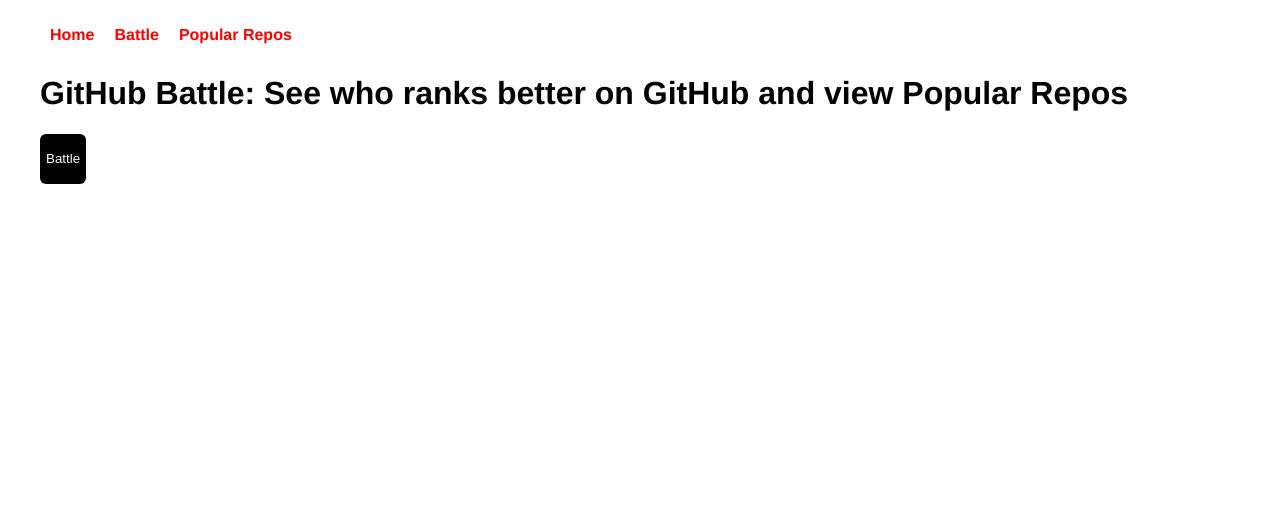
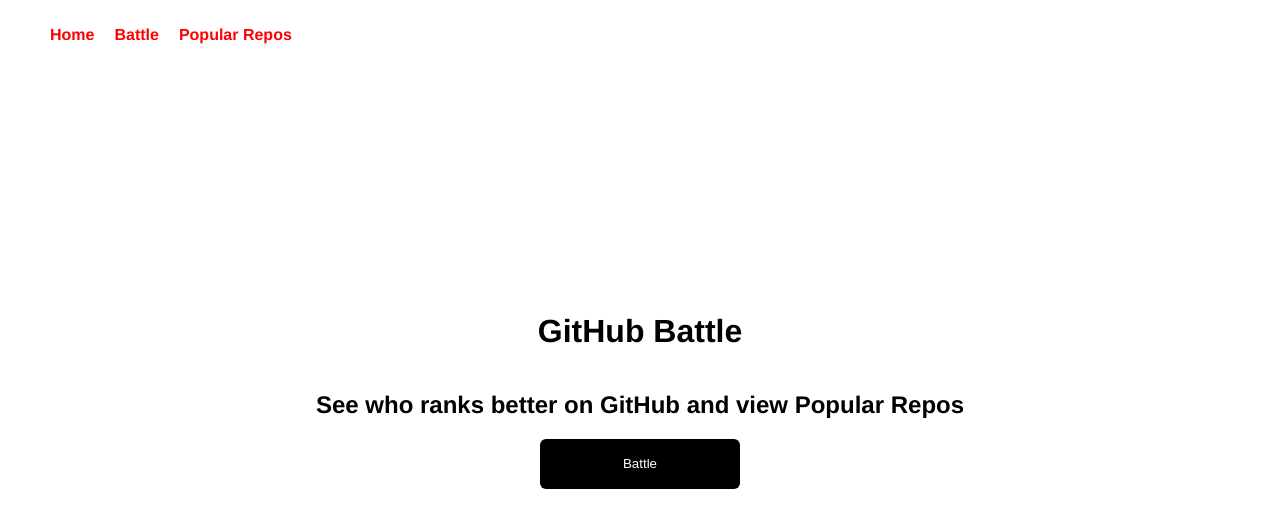
Before and after one commit to govindrai/GitHub-Battle, a React app: page / in a window 1280 px wide. Built offline with nearby package versions, Linux system fonts and the light colour scheme.

Commit message:
Configure webpack, add site wide navigation and routing

```diff
--- a/src/components/App.js
+++ b/src/components/App.js
@@ -1,7 +1,7 @@
 import React from "react";
 import ReactDOM from "react-dom";
 // import PropTypes from "prop-types";
-import { BrowserRouter as Router, Route } from "react-router-dom";
+import { BrowserRouter as Router, Route, Switch } from "react-router-dom";
 
 import Nav from "./Nav";
 import Home from "./Home";
@@ -14,9 +14,12 @@
       <Router>
         <div className="container">
           <Nav />
-          <Route exact path="/" component={Home} />
-          <Route path="/battle" component={Battle} />
-          <Route path="/popular-repos" component={PopularRepos} />
+          <Switch>
+            <Route exact path="/" component={Home} />
+            <Route path="/battle" component={Battle} />
+            <Route path="/popular-repos" component={PopularRepos} />
+            <Route render={() => "NOTFOUND"} />
+          </Switch>
         </div>
       </Router>
     );
--- a/src/components/Home.js
+++ b/src/components/Home.js
@@ -3,10 +3,9 @@
 
 export default function Home() {
   return (
-    <div>
-      <h1>
-        GitHub Battle: See who ranks better on GitHub and view Popular Repos
-      </h1>
+    <div className="home">
+      <h1>GitHub Battle</h1>
+      <h2>See who ranks better on GitHub and view Popular Repos</h2>
       <Link to="/battle">
         <button>Battle</button>
       </Link>
--- a/src/index.css
+++ b/src/index.css
@@ -1,3 +1,7 @@
+* {
+  outline: none;
+}
+
 body {
   font-family: Helvetica;
 }
@@ -71,8 +75,21 @@
   border-radius: 6px;
   color: white;
   height: 50px;
+  width: 200px;
+}
+
+button:active {
+  transform: translateY(1px);
 }
 
 .active {
   font-weight: bold;
 }
+
+.home {
+  height: 80vh;
+  display: flex;
+  flex-direction: column;
+  justify-content: center;
+  text-align: center;
+}
--- a/webpack.config.js
+++ b/webpack.config.js
@@ -22,6 +22,9 @@
       }
     ]
   },
+  devServer: {
+    historyApiFallback: true
+  },
   plugins: [
     new HtmlWebpackPlugin({
       template: "./src/index.html"
```
